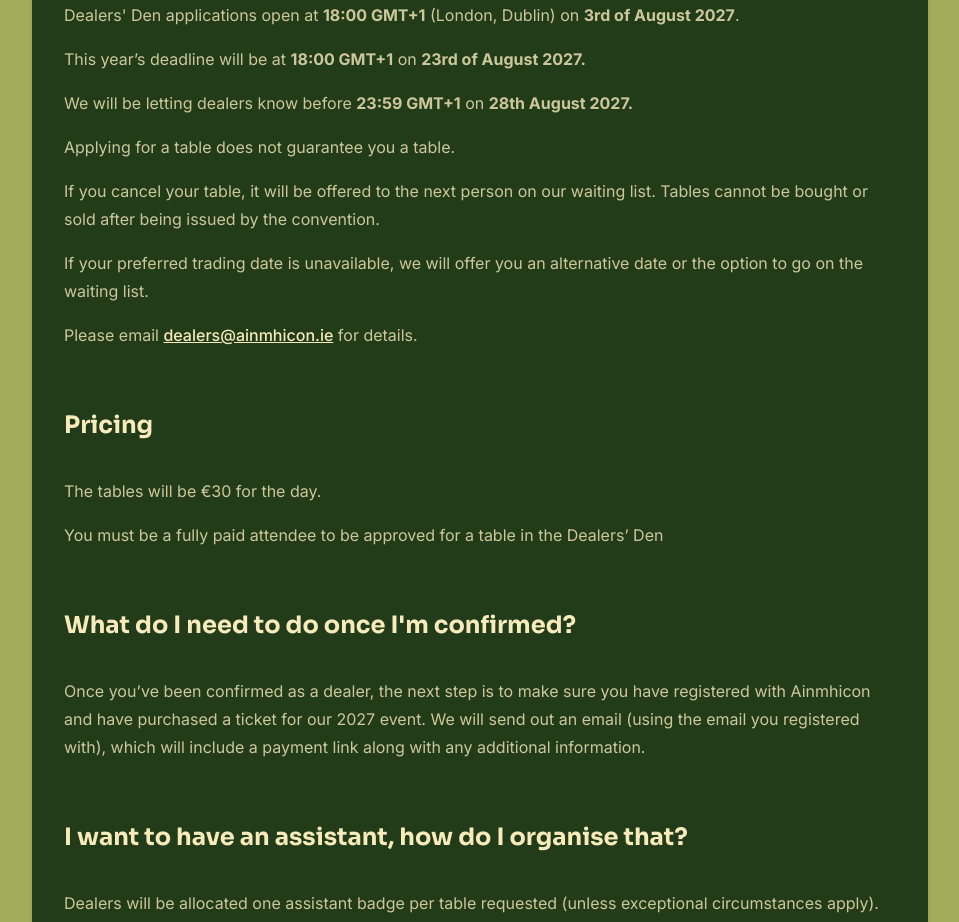
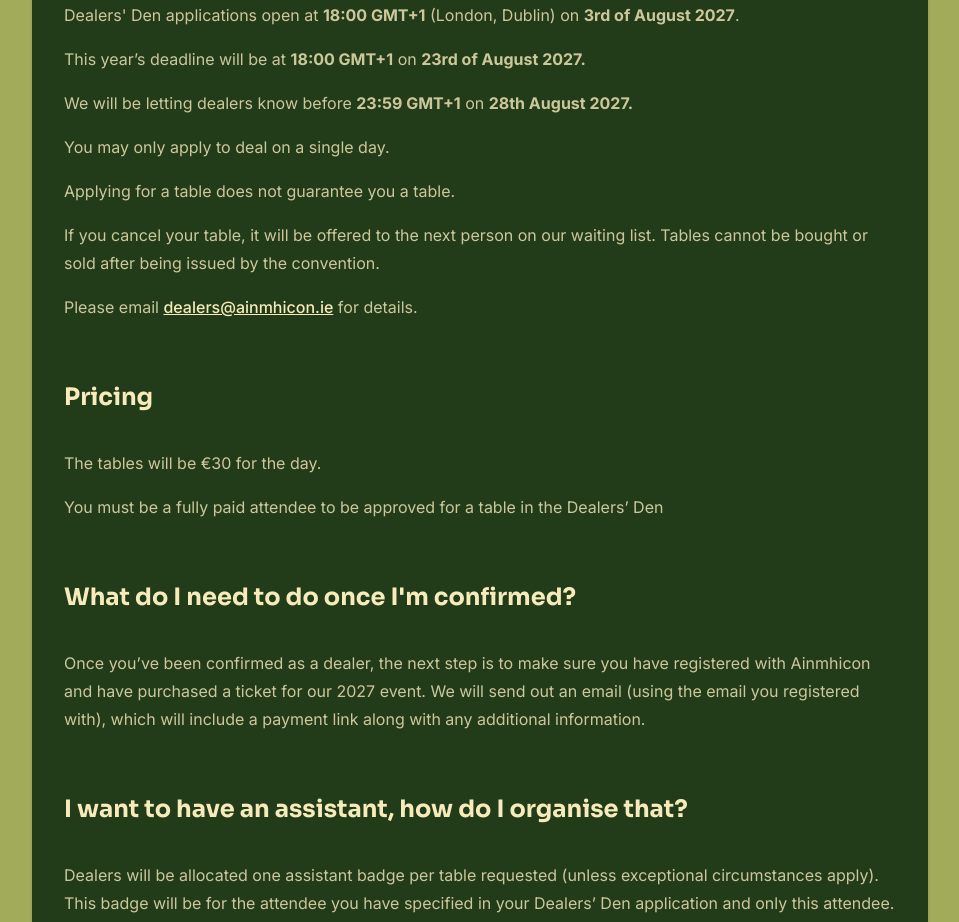
Before and after one commit to ja-zzy/ainmhicon.ie, a Next.js app: page /dealers-den in a window 1280 px wide. Shown: the part 1420-2342 px from the top of the page, without its empty margins (160-1119 px from the left). Built offline with nearby package versions, Linux system fonts and the light colour scheme.

Commit message:
Update page.tsx
Requested changes

```diff
--- a/app/dealers-den/page.tsx
+++ b/app/dealers-den/page.tsx
@@ -31,10 +31,9 @@
                     <p>This year’s deadline will be at <b>18:00 GMT+1</b> on <b>23rd of August 2027.</b></p>
                     <p>We will be letting dealers know before <b>23:59 GMT+1</b> on <b>28th August 2027.</b></p>
 
-
+                    <p>You may only apply to deal on a single day.</p>
                     <p>Applying for a table does not guarantee you a table.</p>
                     <p>If you cancel your table, it will be offered to the next person on our waiting list. Tables cannot be bought or sold after being issued by the convention.</p>
-                    <p>If your preferred trading date is unavailable, we will offer you an alternative date or the option to go on the waiting list.</p>
                     <p>Please email <a href='mailto:dealers@ainmhicon.ie'>dealers@ainmhicon.ie</a> for details.</p>
 
                     <h2>Pricing</h2>
```
